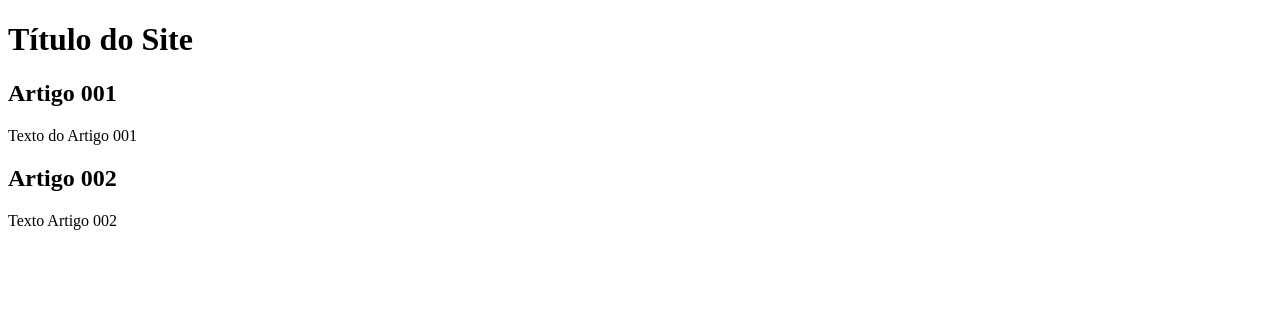
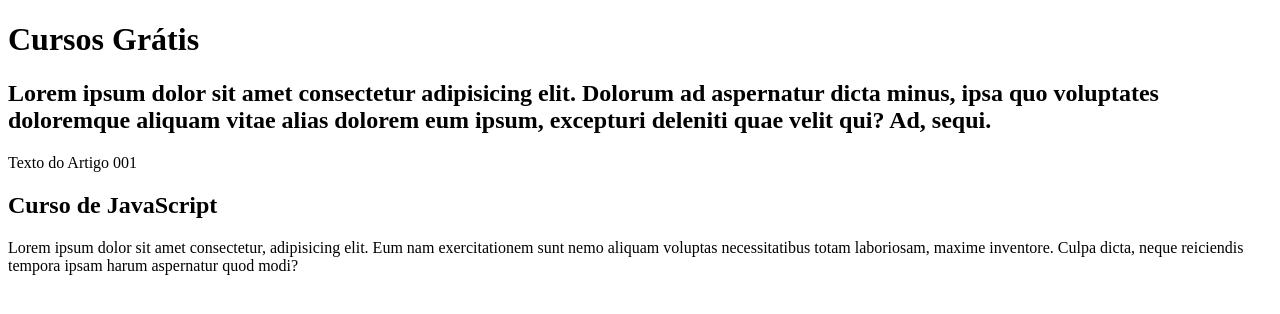
Before and after one commit to FlaviaSilvaLima/projeto-site, a plain HTML site: page index.html in a window 1280 px wide. Drawn offline with Linux system fonts and the light colour scheme.

Commit message:
comecei a escrever conteúdo

```diff
--- a/index.html
+++ b/index.html
@@ -4,21 +4,21 @@
     <meta charset="UTF-8">
     <meta http-equiv="X-UA-Compatible" content="IE=edge">
     <meta name="viewport" content="width=device-width, initial-scale=1.0">
-    <title>Título do Site</title>
+    <title>Título do site</title>
 </head>
 <body>
 
     <main>
         <header>
-            <h1>Título do Site</h1>
+            <h1>Cursos Grátis</h1>
         </header>
         <article>
-        <h2>Artigo 001</h2>
+        <h2>Lorem ipsum dolor sit amet consectetur adipisicing elit. Dolorum ad aspernatur dicta minus, ipsa quo voluptates doloremque aliquam vitae alias dolorem eum ipsum, excepturi deleniti quae velit qui? Ad, sequi.</h2>
         <p>Texto do Artigo 001</p>
         </article>
         <article>
-            <h2>Artigo 002</h2>
-            <p>Texto Artigo 002</p>
+            <h2>Curso de JavaScript</h2>
+            <p>Lorem ipsum dolor sit amet consectetur, adipisicing elit. Eum nam exercitationem sunt nemo aliquam voluptas necessitatibus totam laboriosam, maxime inventore. Culpa dicta, neque reiciendis tempora ipsam harum aspernatur quod modi?</p>
         </article>
     </main>
 
```
